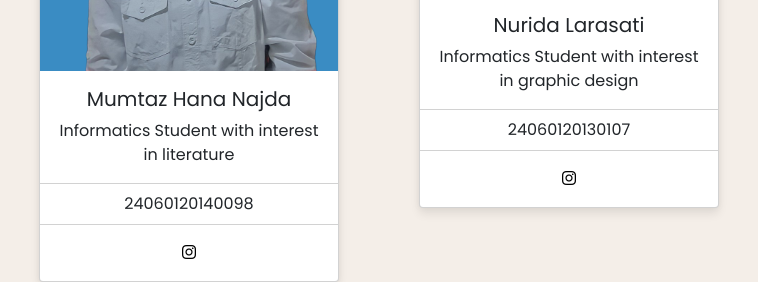
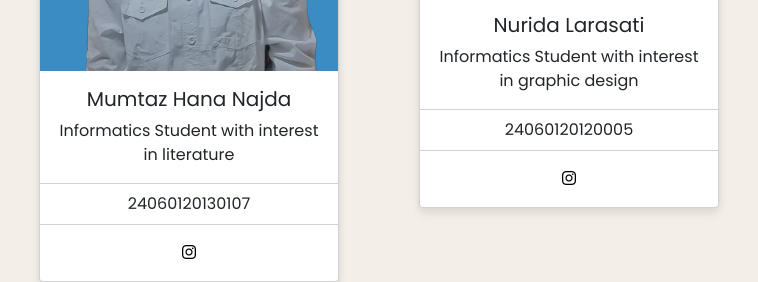
Before and after one commit to hanajda/pbp, a plain HTML site: page index.html in a window 1280 px wide. Shown: the part 1802-2084 px from the top of the page, 71-829 px from the left. Drawn offline with nearby package versions, Linux system fonts and the light colour scheme.

Commit message:
Update index.html

```diff
--- a/index.html
+++ b/index.html
@@ -114,7 +114,7 @@
                           <p class="card-text">Informatics Student with interest in literature</p>
                         </div>
                         <ul class="list-group list-group-flush">
-                          <li class="list-group-item">24060120140098</li>
+                          <li class="list-group-item">24060120130107</li>
                         </ul>
                         <div class="card-body">
                             <a href="https://instagram.com/hanajjda" target="_blank"><i class="fa fa-instagram text-black"></i></a>
@@ -129,7 +129,7 @@
                           <p class="card-text">Informatics Student with interest in graphic design</p>
                         </div>
                         <ul class="list-group list-group-flush">
-                          <li class="list-group-item">24060120130107</li>
+                          <li class="list-group-item">24060120120005</li>
                         </ul>
                         <div class="card-body">
                             <a href="https://instagram.com/pawlfawl" target="_blank"><i class="fa fa-instagram text-black"></i></a>
```
